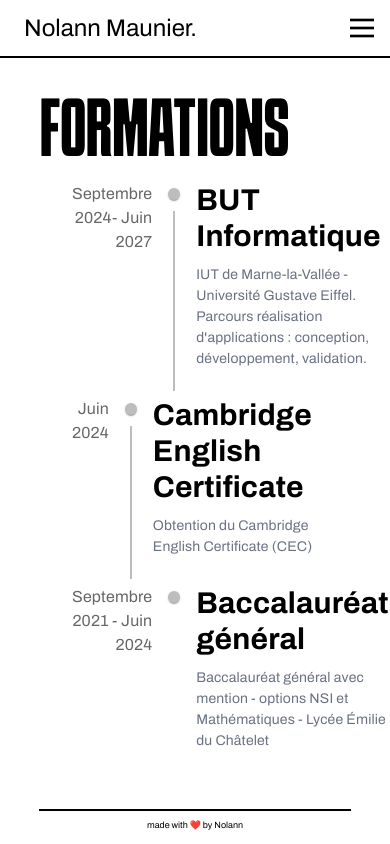
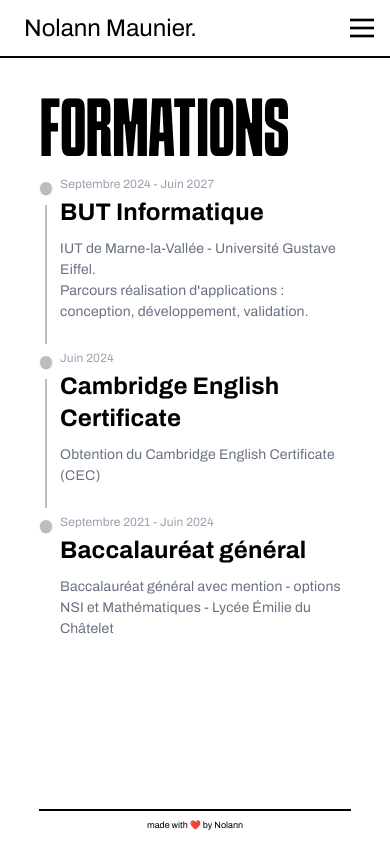
Before and after one commit to Murasakaaa/Portfolio-React, a React (Vite) app: page /formations in a window 390 px wide. Built offline with nearby package versions, Linux system fonts and the light colour scheme.

Commit message:
~ increased responsiveness & new resume pdf

```diff
--- a/src/components/shared/RedirectBtn.tsx
+++ b/src/components/shared/RedirectBtn.tsx
@@ -12,7 +12,7 @@ export default function RedirectBtn(props: {
         to={props.path}
         className="border-2 rounded-[0.313rem] w-fit flex items-center gap-1 px-2 tracking-widest cursor-pointer bg-white hover:bg-black transition-colors duration-300 group max-sm:tracking-normal"
       >
-        <p className="font-archivo text-5xl text-black group-hover:text-white transition-colors duration-200 max-sm:text-xl">
+        <p className="font-archivo text-5xl text-black group-hover:text-white transition-colors duration-200 max-sm:text-xl max-2xl:text-3xl">
           {props.text}
         </p>
         {props.icon}
--- a/src/pages/academicBackgroundPage/AcademicBackground.tsx
+++ b/src/pages/academicBackgroundPage/AcademicBackground.tsx
@@ -7,13 +7,24 @@ import TimelineDot from "@mui/lab/TimelineDot";
 import TimelineOppositeContent, {
   timelineOppositeContentClasses,
 } from "@mui/lab/TimelineOppositeContent";
+import { useMediaQuery } from "@mui/material";
 
 function LeftAlignedTimeline() {
+  const isMobile = useMediaQuery("(max-width:768px)");
+
   return (
     <Timeline
       sx={{
         [`& .${timelineOppositeContentClasses.root}`]: {
-          flex: 0.2,
+          flex: isMobile ? 0 : 0.2,
+          display: isMobile ? "none" : "flex",
+          "@media (max-width: 768px)": {
+            flex: 0,
+            display: "none",
+          },
+        },
+        "@media (max-width: 768px)": {
+          padding: 0,
         },
       }}
     >
@@ -25,9 +36,12 @@ function LeftAlignedTimeline() {
           <TimelineDot />
           <TimelineConnector />
         </TimelineSeparator>
-        <TimelineContent>
+        <TimelineContent sx={{ "@media (max-width: 768px)": { paddingX: 1 } }}>
           <div>
-            <h2 className="font-bold font-archivo text-4xl mb-2.5 max-md:text-3xl">
+            <p className="font-archivo text-gray-400 text-sm mb-1 max-md:text-xs md:hidden">
+              Septembre 2024 - Juin 2027
+            </p>
+            <h2 className="font-bold font-archivo text-4xl mb-2.5 max-md:text-2xl">
               BUT Informatique
             </h2>
             <p className="font-archivo text-gray-500 mb-4 w-full text-[1rem] max-md:text-[0.875rem]">
@@ -46,9 +60,12 @@ function LeftAlignedTimeline() {
           <TimelineDot />
           <TimelineConnector />
         </TimelineSeparator>
-        <TimelineContent>
+        <TimelineContent sx={{ "@media (max-width: 768px)": { paddingX: 1 } }}>
           <div>
-            <h2 className="font-archivo font-bold text-4xl mb-2.5 max-md:text-3xl">
+            <p className="font-archivo text-gray-400 text-sm mb-1 max-md:text-xs md:hidden">
+              Juin 2024
+            </p>
+            <h2 className="font-archivo font-bold text-4xl mb-2.5 max-md:text-2xl">
               Cambridge English Certificate
             </h2>
             <p className="font-archivo text-gray-500 mb-4 w-full text-[1rem] max-md:text-[0.875rem]">
@@ -64,9 +81,12 @@ function LeftAlignedTimeline() {
         <TimelineSeparator>
           <TimelineDot />
         </TimelineSeparator>
-        <TimelineContent>
+        <TimelineContent sx={{ "@media (max-width: 768px)": { paddingX: 1 } }}>
           <div>
-            <h2 className="font-archivo font-bold text-4xl mb-2.5 max-md:text-3xl">
+            <p className="font-archivo text-gray-400 text-sm mb-1 max-md:text-xs md:hidden">
+              Septembre 2021 - Juin 2024
+            </p>
+            <h2 className="font-archivo font-bold text-4xl mb-2.5 max-md:text-2xl">
               Baccalauréat général
             </h2>
             <p className="font-archivo text-gray-500 mb-4 w-full text-[1rem] max-md:text-[0.875rem]">
--- a/src/pages/homePage/HeroSection.tsx
+++ b/src/pages/homePage/HeroSection.tsx
@@ -6,17 +6,29 @@ import { IconBrandLinkedinFilled } from "@tabler/icons-react";
 export const HeroSection = () => {
 	return (
 		<section className="mt-5">
-      <div className="grid grid-cols-2 auto-rows-auto gap-2 max-sm:mt-0">
+			<div
+				className="grid grid-cols-2 auto-rows-auto gap-2
+      max-sm:mt-0"
+			>
 				{/*1st cell with short intro*/}
-        <div className="font-archivo text-rich_black text-3xl text leading-10 max-sm:text-base max-2xl:col-span-2 max-sm:leading-tight max-2xl:text-2xl">
-          Étudiant en BUT Informatique, je recherche une alternance ou un stage
-          pour mettre mes compétences en pratique, développer mon savoir-faire
-          et relever des défis. Mon objectif : devenir Ingénieur en Informatique
-          et contribuer à la création de solutions innovantes.
+				<div
+					className="font-archivo text-rich_black text-3xl text leading-10
+        max-sm:text-base max-sm:leading-tight
+        max-2xl:text-2xl max-2xl:col-span-2 "
+				>
+					Étudiant en BUT Informatique, j'aspire à concevoir des applications
+					utiles et fiables en transformant des besoins complexes en outils
+					numériques concrets. Mon ambition est de poursuivre mon cursus en
+					école d'ingénieur pour approfondir mes compétences et contribuer
+					activement à des projets innovants.
 				</div>
 
 				{/*2nd cell with download button*/}
-        <div className="row-start-2 font-archivo flex items-center mt-25 max-sm:mt-3 max-2xl:mt-25">
+				<div
+					className="row-start-2 font-archivo flex items-center mt-25
+        max-sm:mt-3
+        max-2xl:mt-25"
+				>
 					<div
 						className="border-2 rounded-[0.313rem] w-fit flex items-center gap-1 px-1 tracking-widest cursor-pointer bg-white hover:bg-black transition-colors duration-300 group max-sm:tracking-normal"
 						onClick={getResume}
@@ -33,7 +45,11 @@ export const HeroSection = () => {
 				</div>
 
 				{/*3rd cell with icons buttons*/}
-        <div className="row-start-2 flex justify-end gap-2 px-3 py-2 mt-25 max-sm:mt-0 max-2xl:mt-25">
+				<div
+					className="row-start-2 flex justify-end gap-2 px-3 py-2 mt-25
+        max-sm:mt-0
+        max-2xl:mt-25"
+				>
 					<div className="border-2 rounded-[0.313rem] cursor-pointer bg-white hover:bg-black transition-colors duration-300 group">
 						<IconBrandGithubFilled
 							size="1em"
@@ -46,7 +62,8 @@ export const HeroSection = () => {
 						<IconBrandLinkedinFilled
 							size="1em"
 							stroke={1.5}
-              className="text-black text-[76px] group-hover:text-white transition-colors duration-200 max-sm:text-[52px]"
+							className="text-black text-[76px] group-hover:text-white transition-colors duration-200
+              max-sm:text-[52px]"
 							onClick={gotoLinkedin}
 						/>
 					</div>
@@ -55,13 +72,21 @@ export const HeroSection = () => {
 				{/*4th cell with big name*/}
 				<div
 					className="col-span-2 row-start-3
-            font-schabo-x text-[28.11rem] leading-60 mx-auto select-none mt-24 max-sm:text-[15rem] max-sm:leading-49 max-sm:mt-5 max-2xl:text-[20rem] max-2xl:leading-60 max-2xl:mt-10"
+            font-schabo-x leading-60 text-[28.11rem] mx-auto select-none mt-24
+            max-sm:text-[15rem] max-sm:leading-49 max-sm:mt-5
+            max-lg:leading-65
+            max-2xl:text-[19rem] max-2xl:leading-55 max-2xl:mt-10
+            max-[1752px]:text-[20rem]
+            max-[1908px]:text-[25rem] max-[1908px]:leading-60 max-[1908px]:mt-20"
 				>
 					<p>NOLANN MAUNIER</p>
 				</div>
 
 				{/*5th cell with arrow towards the bottom*/}
-        <div className="col-span-2 row-start-4 flex justify-center my-5 max-2xl:my-0 max-2xl:mt-0">
+				<div
+					className="col-span-2 row-start-4 flex justify-center my-5
+        max-2xl:my-0 max-2xl:mt-0"
+				>
 					<IconArrowNarrowDown size={32} />
 				</div>
 			</div>
--- a/src/pages/homePage/HomePage.tsx
+++ b/src/pages/homePage/HomePage.tsx
@@ -5,7 +5,7 @@ import { ContactSection } from "./ContactSection";
 
 export default function HomePage() {
   return (
-    <main className="flex-1 flex flex-col mx-60 gap-10 mt-20 justify-evenly xl:items-center max-xl:flex-col sm:justify-evenly max-sm:mx-1 max-sm:mt-0">
+    <main className="flex-1 flex flex-col mx-60 gap-10 mt-20 justify-evenly xl:items-center max-xl:flex-col sm:justify-evenly max-sm:mx-1 max-sm:mt-0 max-2xl:mx-10">
       <HeroSection />
       <hr className="w-full border-t-2 border-black" />
       <SkillsSection />
```
Also changed, not shown: 2 other files (tests, documents, lock files or other folders). Lines whose indentation alone changed are shown as unchanged.
